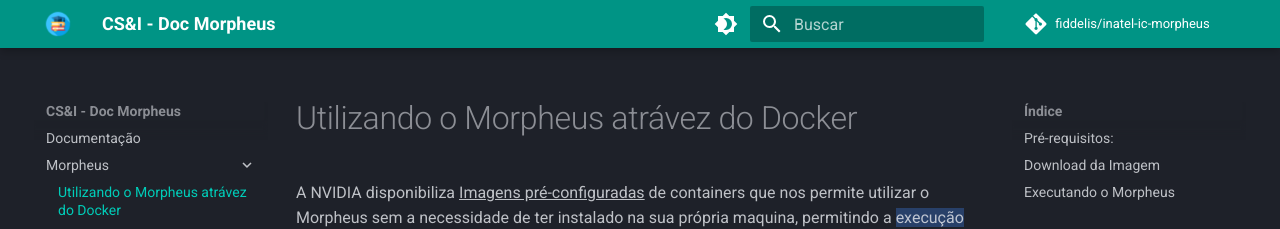
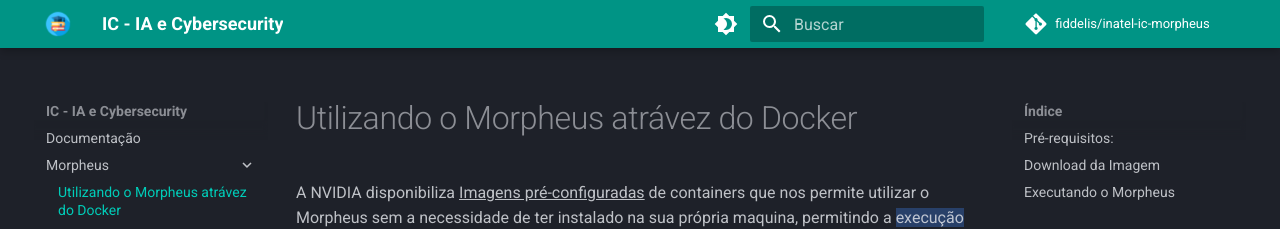
Before and after one commit to Fiddelis/inatel-ic-morpheus, an MkDocs documentation site: the page built from docs/Morpheus/container_morpheus.md, in a window 1280 px wide. Shown: the top 229 px of the page. Built offline with MkDocs 1.6.1 and Material for MkDocs 9.7.7, drawn with Linux system fonts in a browser that asks for light colours; comment, search, counter and statistics services are not loaded; part of the change alters nothing that is shown.

```diff
--- a/mkdocs.yml
+++ b/mkdocs.yml
@@ -1,4 +1,4 @@
-site_name: CS&I - Doc Morpheus
+site_name: IC - IA e Cybersecurity
 repo_url: https://github.com/Fiddelis/inatel-ic-morpheus
 repo_name: fiddelis/inatel-ic-morpheus
 extra:
@@ -6,20 +6,6 @@ extra:
   analytics:
     provider: google
     property: G-JCXV5HL48C
-    feedback:
-      title: Was this page helpful?
-      ratings:
-        - icon: material/emoticon-happy-outline
-          name: This page was helpful
-          data: 1
-          note: >-
-            Thanks for your feedback!
-        - icon: material/emoticon-sad-outline
-          name: This page could be improved
-          data: 0
-          note: >-
-            Thanks for your feedback! Help us improve this page by
-            using our <a href="..." target="_blank" rel="noopener">feedback form</a>.
 
 theme:
   language: pt-BR
```
